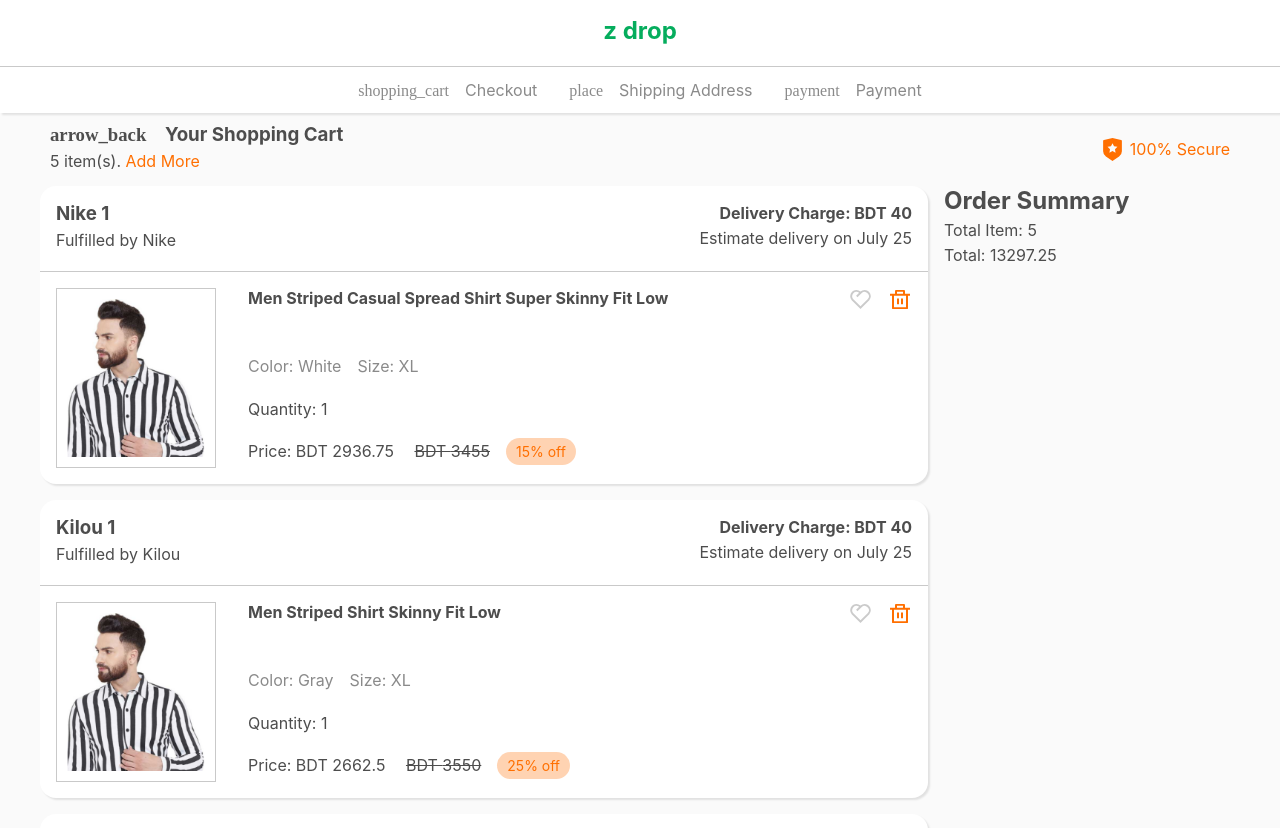
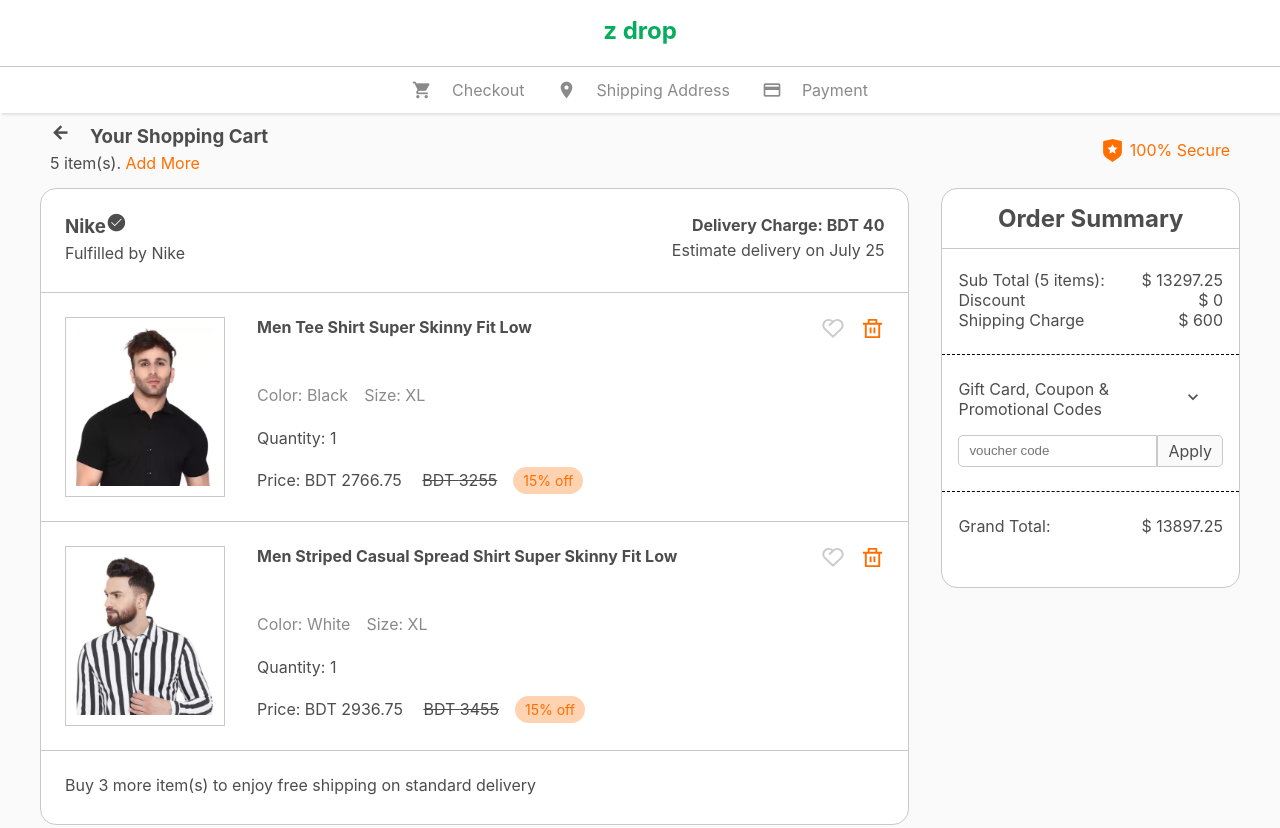
Before and after one commit to ishtiak-ahmed/z-drop, a Next.js app: page /cart in a window 1280 px wide. Shown: the top 828 px of the page. Built offline with nearby package versions, Linux system fonts and the light colour scheme.

Commit message:
all functionality done

```diff
--- a/Components/Checkout.tsx
+++ b/Components/Checkout.tsx
@@ -8,9 +8,9 @@ const Checkout = () => {
   useEffect(() => {
     const newData = {};
     cart.forEach((item) => {
-      if (newData[item.compnay]) {
-        const newList = [...newData[item.company], item];
-        newData[item.company] = [...newList];
+      if (newData[item.company]?.length) {
+        // const newList = ;
+        newData[item.company] = [...newData[item.company], item];
       } else {
         newData[item.company] = [item];
       }
--- a/Components/OrderSummary.tsx
+++ b/Components/OrderSummary.tsx
@@ -1,22 +1,61 @@
 import { useEffect, useState } from "react";
 import { useSelector } from "react-redux";
+import classes from "../styles/Summary.module.scss";
+import Icon from "./Icon";
 
 const OrderSummary = () => {
-    const cart = useSelector(state => state.cart);
-    const [summary, setSummary] = useState({});
-    useEffect(()=> {
-        const total: number = cart.reduce((sum, item) => sum + (item.price * (100 - item.discount) / 100), 0);
-        const item: number = cart.length;
-        const deliveryCharge: number = cart.reduce((sum, item) => sum + item.delivery, 0);
-        setSummary({total, item, deliveryCharge});
-    },[cart])
-    return (
-        <div>
-            <h2>Order Summary</h2>
-            <p>Total Item: {summary.item}</p>
-            <p>Total: {summary.total}</p>
+  const cart = useSelector((state) => state.cart);
+  const [summary, setSummary] = useState({});
+
+  useEffect(() => {
+    const total: number = cart.reduce(
+      (sum, item) => sum + (item.price * (100 - item.discount)) / 100,
+      0
+    );
+    const item: number = cart.length;
+    const deliveryCharge: number = cart.reduce(
+      (sum, item) => sum + item.delivery,
+      0
+    );
+    setSummary({ total, item, deliveryCharge });
+  }, [cart]);
+  return (
+    <div className={classes.order__summary}>
+      <h2 className={classes.order__summary__header}>Order Summary</h2>
+      <div className={classes.order__summary__details}>
+        <span>Sub Total ({summary.item} items):</span>
+        <span className="right">$ {summary.total}</span>
+        <span>Discount</span>
+        <span className="right">$ 0</span>
+        <span>Shipping Charge</span>
+        <span className="right">$ 600</span>
+      </div>
+      <hr />
+      <div className={classes.order__summary__coupon}>
+        <div className="coupon">
+          <span>Gift Card, Coupon & Promotional Codes </span>
+          <span className="right">
+            <Icon name="keyboard_arrow_down" />
+          </span>
         </div>
-    )
-}
+        <div className={classes.order__summary__coupon__apply}>
+          <input
+            className={classes.order__summary__coupon__apply__field}
+            type="text"
+            placeholder="voucher code"
+          />{" "}
+          <span className={classes.order__summary__coupon__apply__btn}>
+            Apply
+          </span>
+        </div>
+      </div>
+      <hr />
+      <div className={classes.order__summary__details}>
+        <span>Grand Total: </span>
+        <span className="right">$ {summary.total + 600}</span>
+      </div>
+    </div>
+  );
+};
 
 export default OrderSummary;
--- a/Components/Orders.tsx
+++ b/Components/Orders.tsx
@@ -1,6 +1,7 @@
 import { OrderType } from "../type";
 import OrderItem from "./OrderItem";
 import classes from "../styles/Checkout.module.scss";
+import Icon from "./Icon";
 
 const Orders = ({ orders }: OrderType[]) => {
   return (
@@ -8,7 +9,8 @@ const Orders = ({ orders }: OrderType[]) => {
       <div className={classes.orders__header}>
         <div>
           <h3>
-            {orders[0].company} {orders.length}
+            {orders[0].company}
+            <Icon name="check_circle" />
           </h3>
           <p>Fulfilled by {orders[0].company}</p>
         </div>
@@ -20,6 +22,12 @@ const Orders = ({ orders }: OrderType[]) => {
       {orders.map((item) => (
         <OrderItem key={item.id} item={item} />
       ))}
+      <div style={{ padding: "1.5em" }}>
+        <p>
+          Buy {5 - orders.length} more item(s) to enjoy free shipping on
+          standard delivery
+        </p>
+      </div>
     </div>
   );
 };
--- a/styles/Checkout.module.scss
+++ b/styles/Checkout.module.scss
@@ -3,10 +3,10 @@
 .orders {
   border-radius: 1em;
   background-color: #fff;
-  box-shadow: 2px 2px 2px rgba(0, 0, 0, 0.1);
-  margin-bottom: 1em;
+  border: 1px solid $lighter-gray;
+  margin-bottom: 2em;
   &__header {
-    padding: 1em;
+    padding: 1.5em;
     border-bottom: 1px solid $lighter-gray;
     display: flex;
     justify-content: space-between;
@@ -16,10 +16,11 @@
     }
   }
   &__item {
-    padding: 1em;
+    padding: 1.5em;
     display: grid;
     grid-template-columns: 160px 1fr auto;
     grid-gap: 2em;
+    border-bottom: 1px solid $lighter-gray;
     &__img {
       padding: 10px;
       border: 1px solid $lighter-gray;
--- a/styles/Header.module.scss
+++ b/styles/Header.module.scss
@@ -8,6 +8,13 @@
     padding: 1em;
     border-bottom: 1px solid $lighter-gray;
     color: $dark-green;
+    h3 {
+      display: flex;
+      gap: 1em;
+      span {
+        color: lightseagreen;
+      }
+    }
   }
   &__menu {
     display: flex;
@@ -17,6 +24,11 @@
     padding: 0.8em;
     &__item {
       color: $light-gray;
+      display: flex;
+      align-items: center;
+      &:hover {
+        color: $orange;
+      }
     }
   }
 }
--- /dev/null
+++ b/styles/Summary.module.scss
@@ -0,0 +1,46 @@
+@import "./colors";
+
+.order__summary {
+  border-radius: 1em;
+  border: 1px solid $lighter-gray;
+  background-color: #fff;
+  max-height: 400px;
+  &__header {
+    text-align: center;
+    padding: 15px;
+    border-bottom: 1px solid $lighter-gray;
+  }
+  &__details {
+    padding: 1em;
+    display: grid;
+    grid-template-columns: auto 1fr;
+    justify-content: space-between;
+  }
+  &__coupon {
+    padding: 1em;
+    &__apply {
+      display: grid;
+      grid-template-columns: 4fr 1fr;
+      margin-top: 1em;
+      grid-gap: 0;
+      &__btn {
+        margin: 0;
+        cursor: pointer;
+        padding: 5px 10px;
+        background-color: $light-white;
+        border: 1px solid $lighter-gray;
+        border-radius: 0 5px 5px 0;
+        &:hover {
+          background-color: $lighter-gray;
+        }
+      }
+      &__field {
+        margin: 0;
+        padding: 5px 10px;
+        border-radius: 5px 0 0 5px;
+        border: 1px solid $lighter-gray;
+        outline: none;
+      }
+    }
+  }
+}
--- a/styles/globals.scss
+++ b/styles/globals.scss
@@ -1,4 +1,5 @@
 @import "./colors";
+@import url("https://fonts.googleapis.com/icon?family=Material+Icons");
 html,
 body {
   padding: 0;
@@ -25,6 +26,7 @@ img {
 .icon {
   font-family: "Material Icons";
   margin-right: 1em;
+  font-size: 20px;
 }
 
 .btn {
@@ -57,7 +59,7 @@ img {
   margin: 0 auto;
   display: grid;
   grid-template-columns: 3fr 1fr;
-  grid-gap: 1em;
+  grid-gap: 2em;
 }
 
 .off {
@@ -72,6 +74,22 @@ img {
   color: $light-gray;
 }
 
+.coupon {
+  display: grid;
+  grid-template-columns: 3fr 1fr;
+  grid-gap: 1em;
+  align-items: center;
+}
+
+.right {
+  text-align: right;
+}
+
+hr {
+  border: 0px;
+  border-top: 1px dashed #000;
+}
+
 h1,
 h2,
 h3,
```
